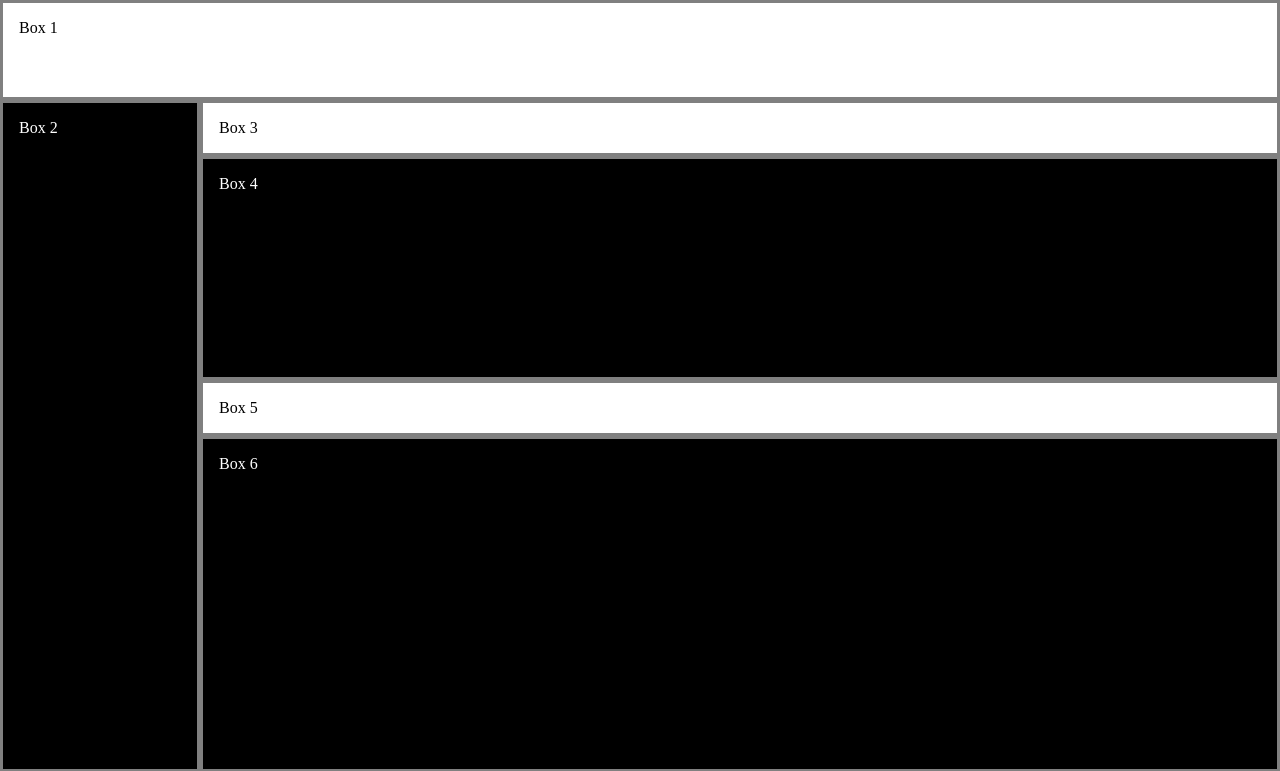
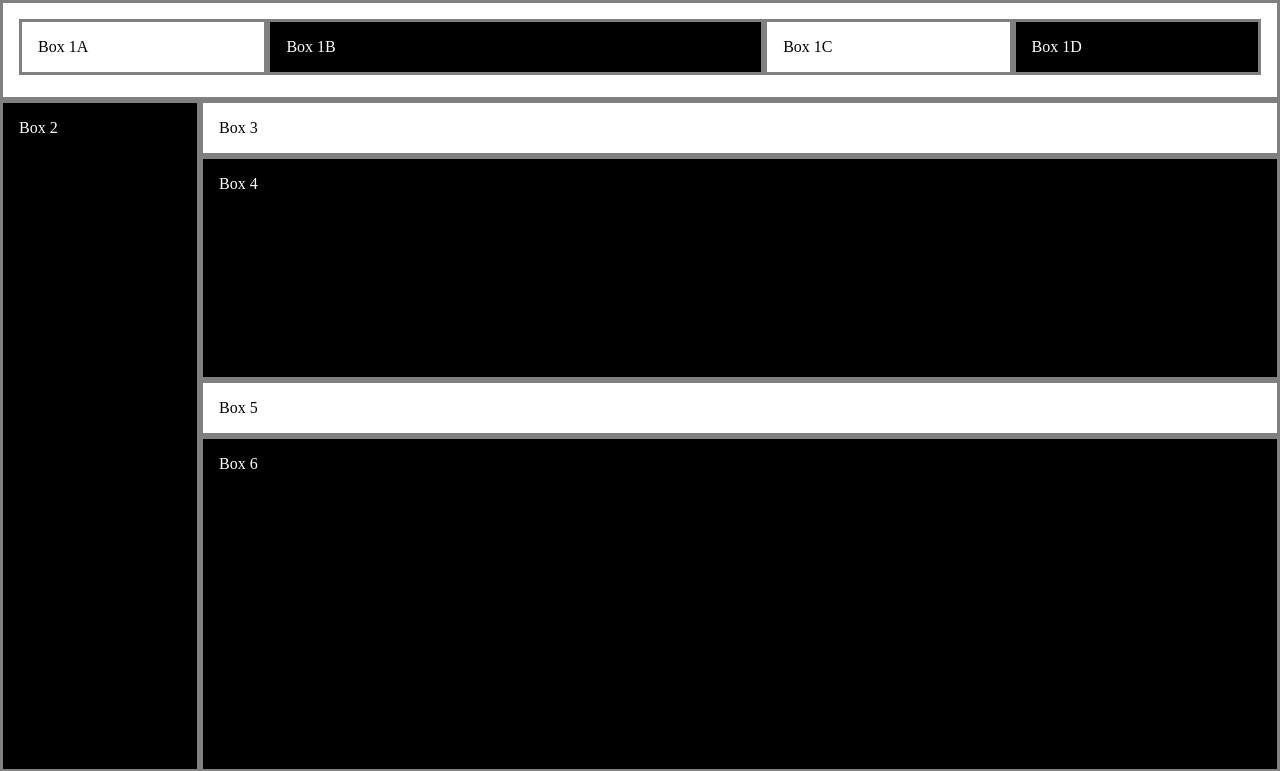
Before and after one commit to sharpnachos/OGS, a PHP site: page /test.html in a window 1280 px wide. Shown: the top 771 px of the page. Run offline with PHP 8.4, Linux system fonts and the light colour scheme.

```diff
--- a/OGS/css/test.css
+++ b/OGS/css/test.css
@@ -16,7 +16,7 @@ body{
     grid-template-rows: 100px 1fr 4fr 1fr 6fr;
 }
 
-.wrapper div{
+.wrapper .box{
     background: black;
     color: white;
     padding: 1em;
@@ -28,16 +28,27 @@ body{
     color: black;
 }
 
-.box1{
+#box1{
     grid-column:1/3;
     grid-row: 1;
 }
 
-.box2{
+#box2{
     grid-row: 2/6;
     grid-column: 1;
 }
 
+.nestedbox1{
+    display: grid;
+    grid-template-columns: 1fr 2fr 1fr 1fr;
+}
+
+.nestedbox1 div{
+    background: black;
+    color: white;
+    padding: 1em;
+    border: 3px gray solid;
+}
 @media screen and (max-width: 700px) {
     .wrapper{
         grid-template-columns: 1fr;
--- a/OGS/test.html
+++ b/OGS/test.html
@@ -6,22 +6,35 @@
     </head>
     <body>
         <div class="wrapper">
-            <div class="box1">
-                Box 1
+            <div class="box" id="box1">
+                <div class="nestedbox1">
+                    <div class="box1A">
+                        Box 1A
+                    </div>
+                    <div class="box1B">
+                        Box 1B
+                    </div>
+                    <div class="box1C">
+                        Box 1C
+                    </div>
+                    <div class="1D">
+                        Box 1D
+                    </div>
+                </div>
             </div>
-            <div class="box2">
+            <div class="box" id="box2">
                 Box 2
             </div>
-            <div class="box3">
+            <div class="box">
                 Box 3
             </div>
-            <div class="box4">
+            <div class="box">
                 Box 4
             </div>
-            <div class="box5">
+            <div class="box">
                 Box 5
             </div>
-            <div class="box6">
+            <div class="box">
                 Box 6
             </div>
         </div>
```
Also changed, not shown: OGS/index.html (+5 -9 lines).
